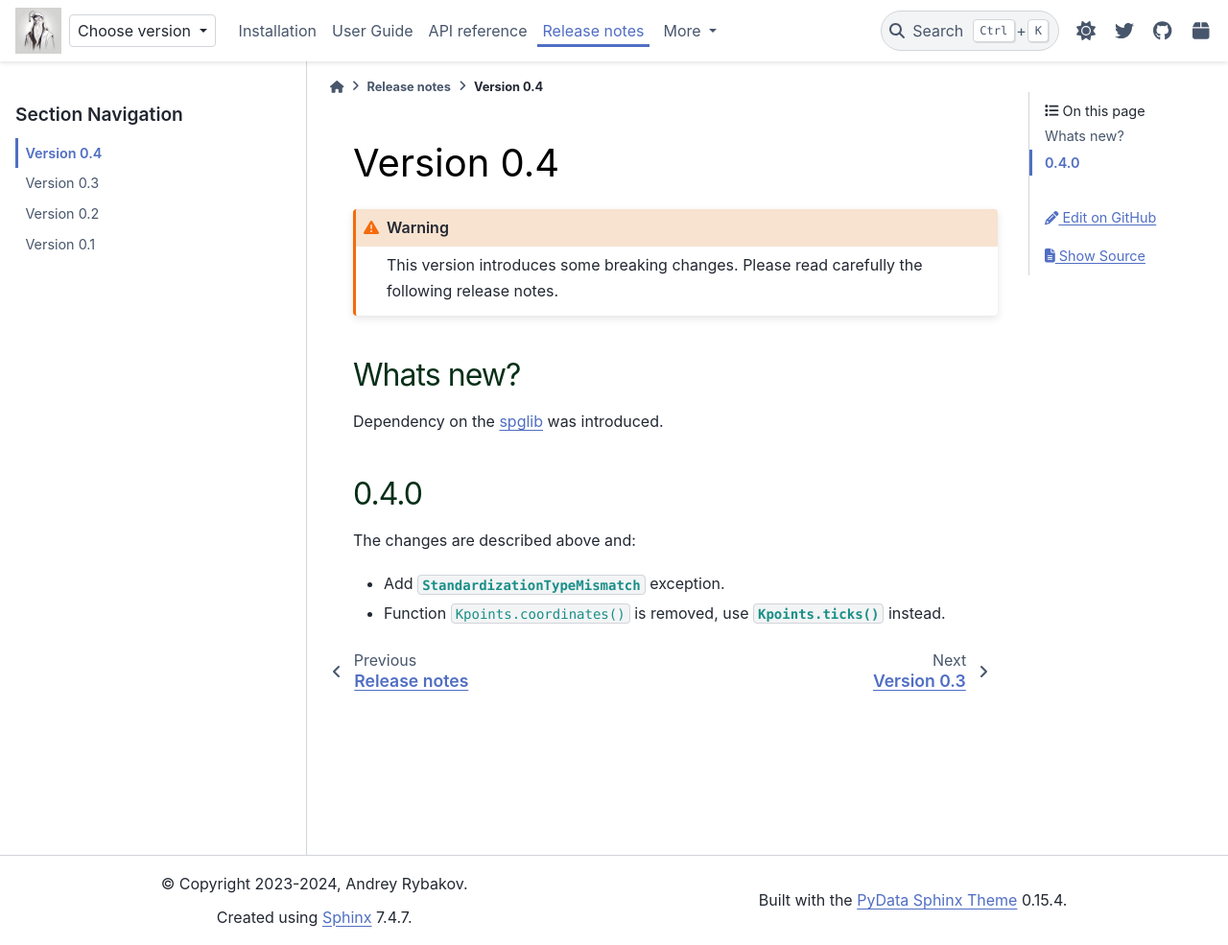
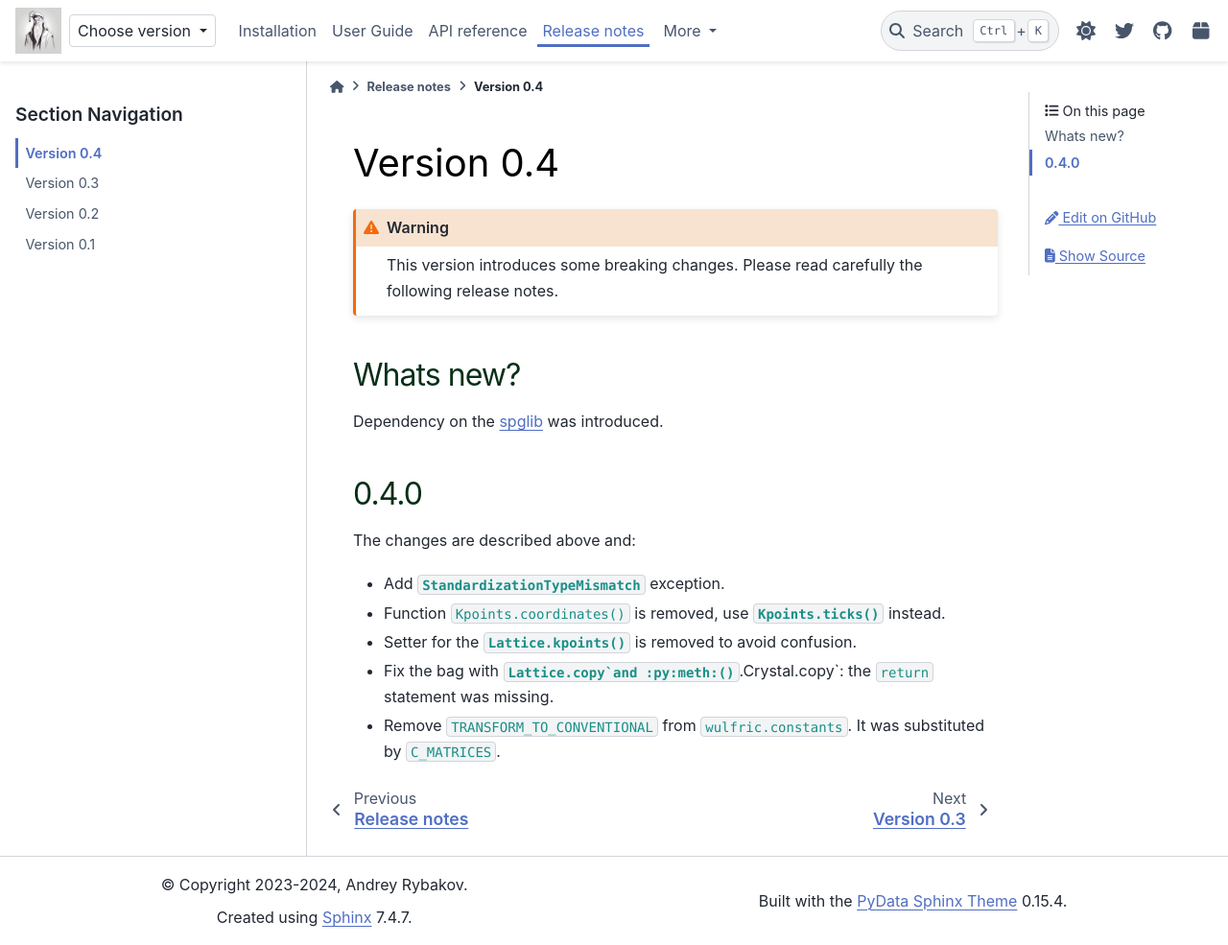
Before and after one commit to adrybakov/wulfric, a Sphinx documentation site: the page built from docs/source/release-notes/0.4.rst, in a window 1280 px wide and 985 px high. Shown: the whole window at 96% size. Built offline with Sphinx 7.4.7 and the PyData theme 0.15.4, drawn with Linux system fonts in a browser that asks for light colours; a script that is not in the unit is left out.

Commit message:
Extend release note

```diff
--- a/docs/source/release-notes/0.4.rst
+++ b/docs/source/release-notes/0.4.rst
@@ -20,3 +20,8 @@ The changes are described above and:
 
 * Add :py:class:`.StandardizationTypeMismatch` exception.
 * Function ``Kpoints.coordinates()`` is removed, use :py:meth:`.Kpoints.ticks()` instead.
+* Setter for the :py:meth:`.Lattice.kpoints` is removed to avoid confusion.
+* Fix the bag with :py:meth:`.Lattice.copy`and :py:meth:`.Crystal.copy`: the ``return``
+  statement was missing.
+* Remove ``TRANSFORM_TO_CONVENTIONAL`` from ``wulfric.constants``. It was substituted by
+  ``C_MATRICES``.
```
